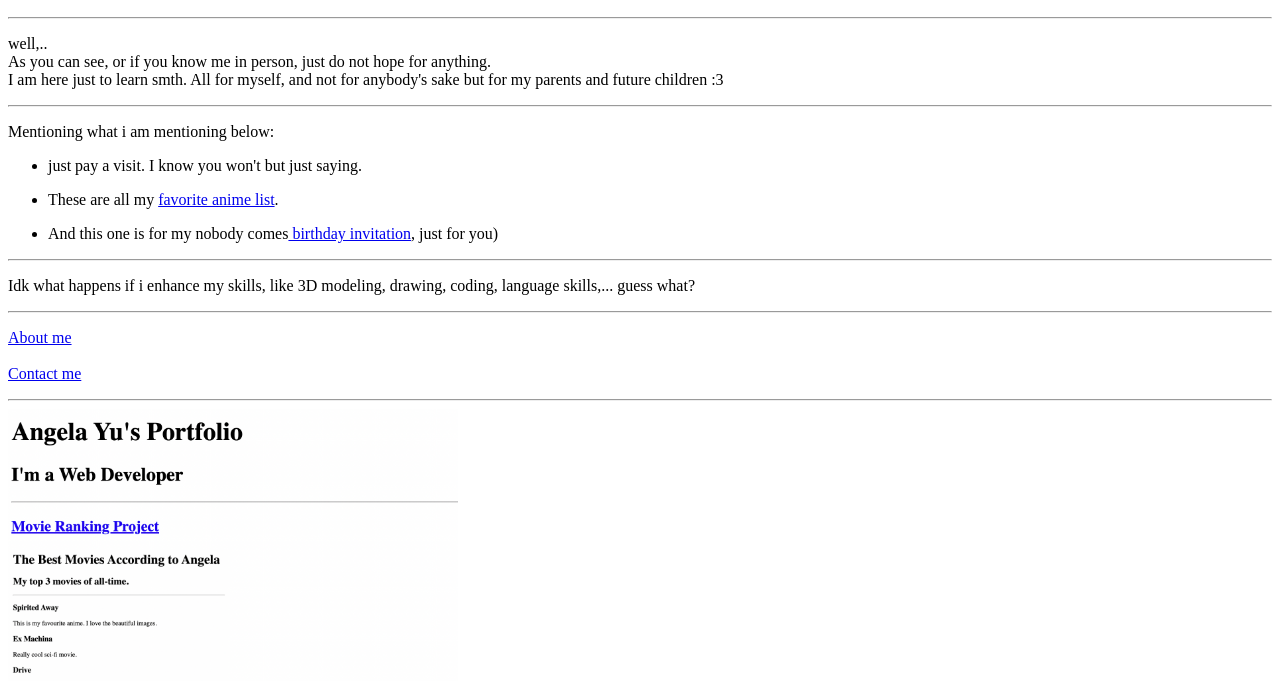
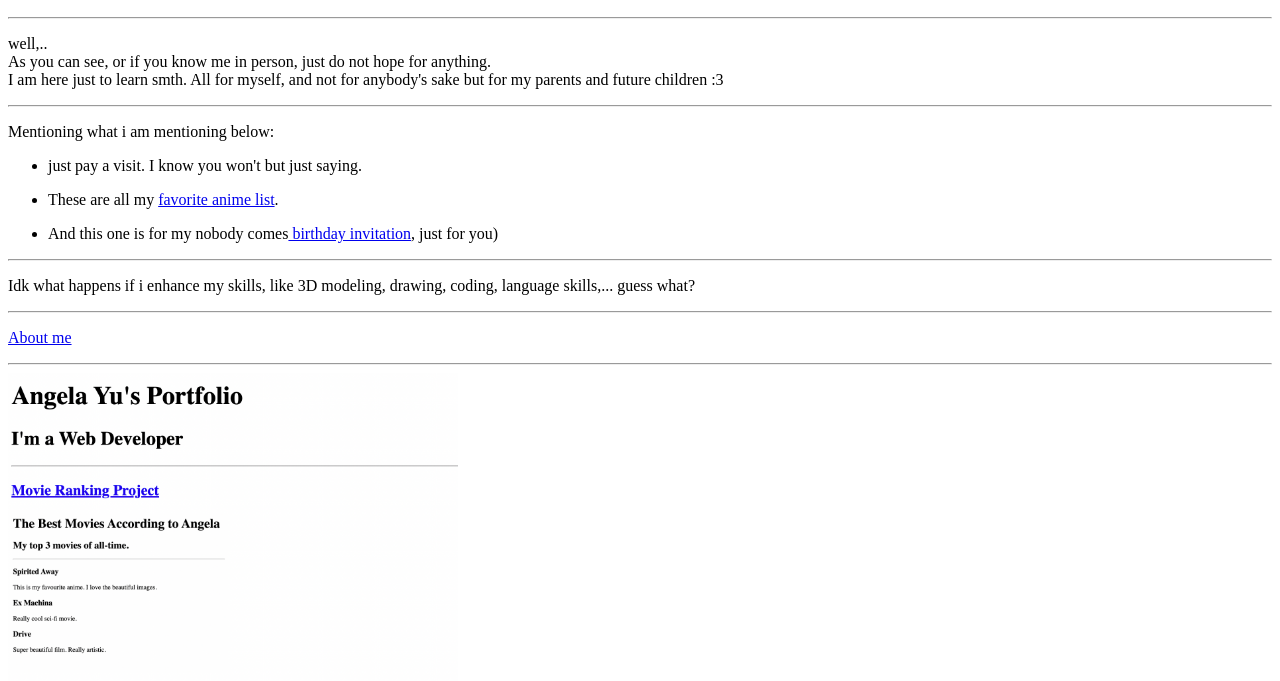
Before and after one commit to itsmexriddin/html-portf, a plain HTML site: page index.html in a window 1280 px wide. Shown: the part 110-791 px from the top of the page. Drawn offline with Linux system fonts and the light colour scheme.

Commit message:
Add files via upload
Signed-off-by: itsmexriddin <160393063+itsmexriddin@users.noreply.github.com>

```diff
--- a/index.html
+++ b/index.html
@@ -24,11 +24,8 @@
         <hr>
         <p>Idk what happens if i enhance my skills, like 3D modeling, drawing, coding, language skills,... guess what?</p>
         <hr>
-        <p><a href="/About me.html">About me</a>
-            <br>
-            <br>
-            <a href="/contact Mexriddin.html">Contact me</a></p>
-            <hr>
+        <p><a href="/about me.html">About me</a>
+               <hr>
             <img src="/goal.png" alt="Image"
                 width="450">
     </body>
```
